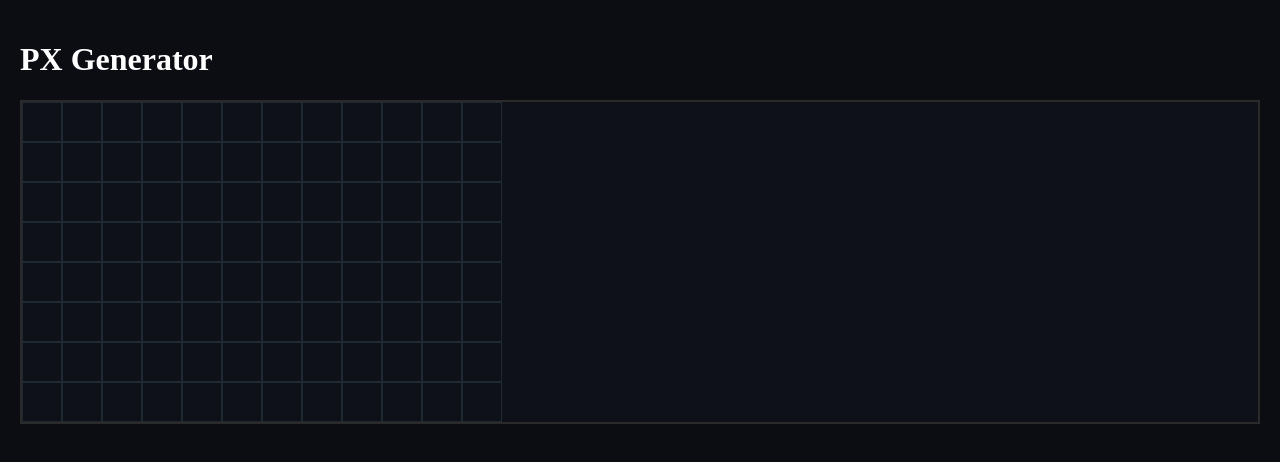
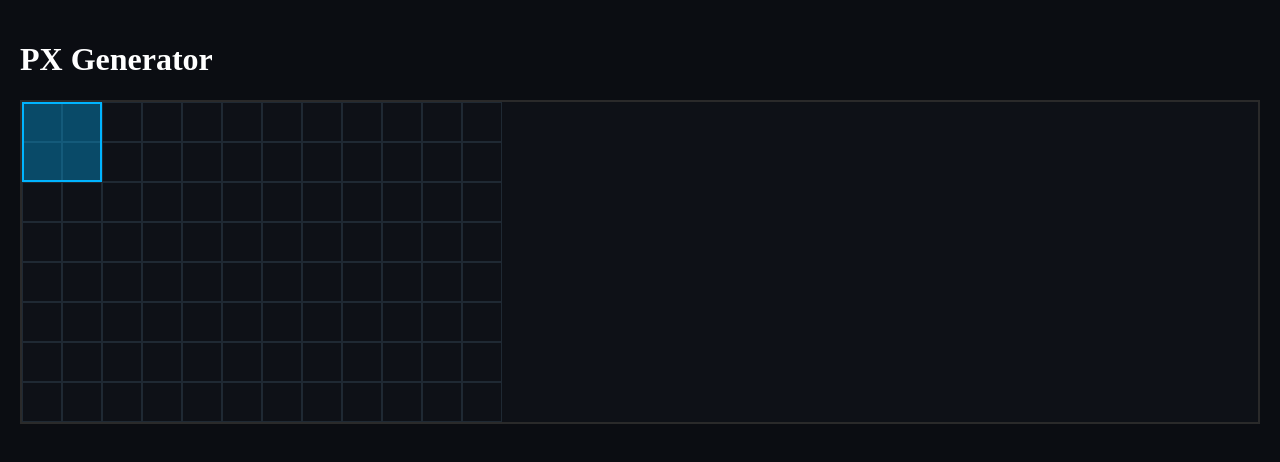
Before and after one commit to emiliozoom/px-generator, a Next.js app: page / in a window 1280 px wide. Shown: the top 462 px of the page. Built offline with nearby package versions, Linux system fonts and the light colour scheme.

Commit message:
feat: add static LED module overlay

```diff
--- a/components/PixelGridCanvas.tsx
+++ b/components/PixelGridCanvas.tsx
@@ -2,13 +2,18 @@
 
 const GRID_COLS = 12;
 const GRID_ROWS = 8;
-const CELL_SIZE = 40; // px visuales por celda
+const CELL_SIZE = 40;
+
+// Módulo LED (ej: P3.91 500x500)
+const MODULE_COLS = 2;
+const MODULE_ROWS = 2;
 
 export default function PixelGridCanvas() {
   return (
     <div style={{ marginTop: 20 }}>
       <div
         style={{
+          position: "relative",
           display: "grid",
           gridTemplateColumns: `repeat(${GRID_COLS}, ${CELL_SIZE}px)`,
           gridTemplateRows: `repeat(${GRID_ROWS}, ${CELL_SIZE}px)`,
@@ -16,6 +21,7 @@ export default function PixelGridCanvas() {
           background: "#0e1117",
         }}
       >
+        {/* GRID */}
         {Array.from({ length: GRID_COLS * GRID_ROWS }).map((_, i) => (
           <div
             key={i}
@@ -27,6 +33,20 @@ export default function PixelGridCanvas() {
             }}
           />
         ))}
+
+        {/* MÓDULO LED */}
+        <div
+          style={{
+            position: "absolute",
+            top: 0,
+            left: 0,
+            width: MODULE_COLS * CELL_SIZE,
+            height: MODULE_ROWS * CELL_SIZE,
+            background: "rgba(0, 180, 255, 0.35)",
+            border: "2px solid #00b4ff",
+            boxSizing: "border-box",
+          }}
+        />
       </div>
     </div>
   );
```
